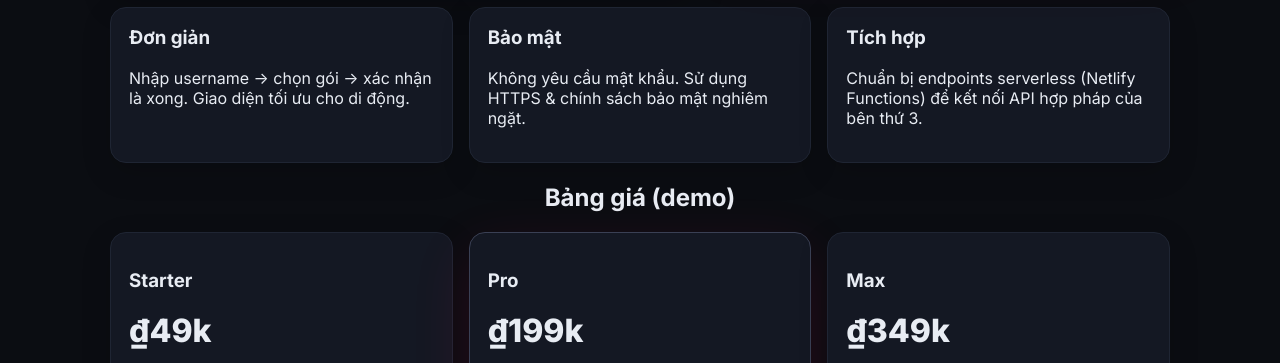
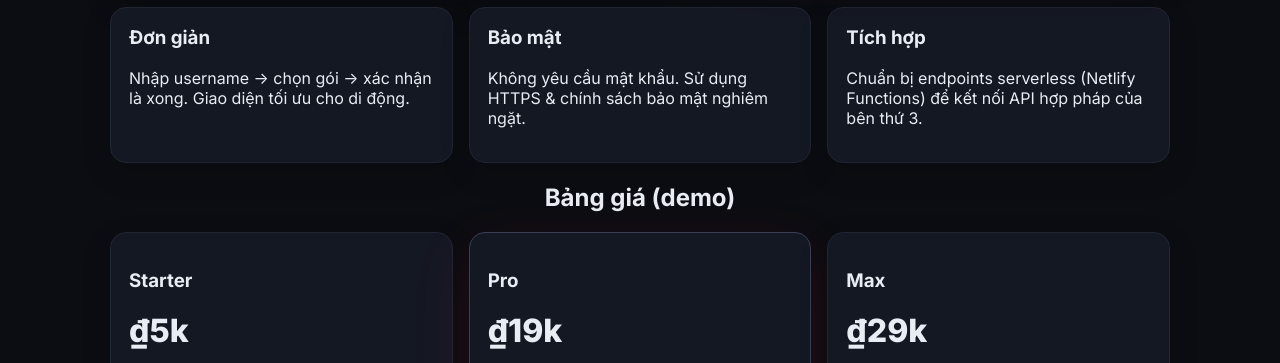
Before and after one commit to ginhoang/tangliketiktok-frontend, a plain HTML site: page index.html in a window 1280 px wide. Shown: the part 579-942 px from the top of the page. Drawn offline with Linux system fonts and the light colour scheme.

Commit message:
Update index.html

```diff
--- a/index.html
+++ b/index.html
@@ -79,7 +79,7 @@
     <div class="pricing grid-3">
       <div class="price card">
         <h3>Starter</h3>
-        <div class="money">₫49k</div>
+        <div class="money">₫5k</div>
         <ul>
           <li>100 follow</li>
           <li>Thời gian: 1–2 ngày</li>
@@ -89,7 +89,7 @@
       </div>
       <div class="price card highlight">
         <h3>Pro</h3>
-        <div class="money">₫199k</div>
+        <div class="money">₫19k</div>
         <ul>
           <li>500 follow</li>
           <li>Thời gian: vài giờ – 1 ngày</li>
@@ -99,7 +99,7 @@
       </div>
       <div class="price card">
         <h3>Max</h3>
-        <div class="money">₫349k</div>
+        <div class="money">₫29k</div>
         <ul>
           <li>1000 follow</li>
           <li>Thời gian: vài giờ</li>
```
